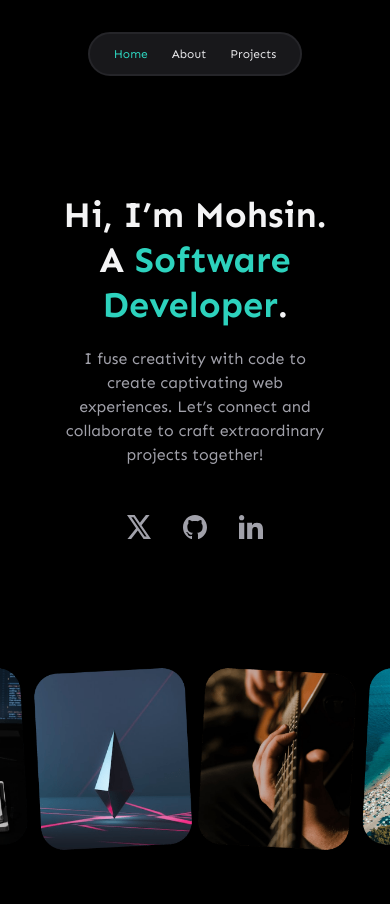
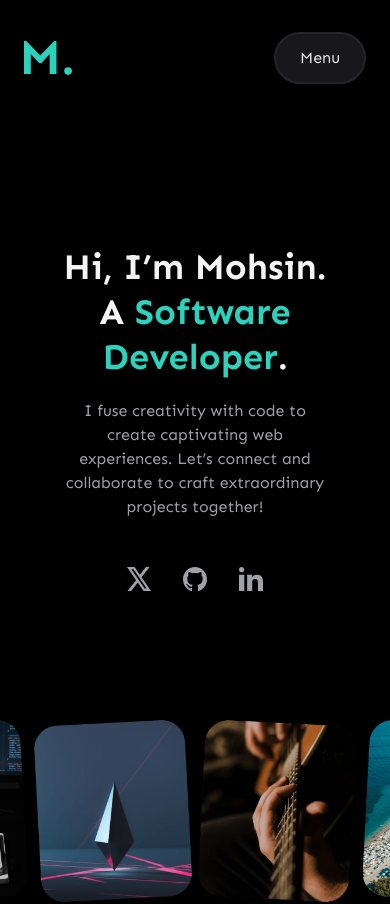
Before and after one commit to mohsin-khan07/Portfolio, a React (Vite) app: page / in a window 390 px wide. Shown: the top 904 px of the page. Built offline with nearby package versions, Linux system fonts and the light colour scheme.

Commit message:
mobile navigation improved

```diff
--- a/src/ui/AppLayout.jsx
+++ b/src/ui/AppLayout.jsx
@@ -2,22 +2,37 @@ import { Outlet } from "react-router-dom";
 import { useDarkMode } from "../contexts/DarkModeContext";
 import Header from "./Header";
 import Footer from "./Footer";
+import MobileHeader from "./MobileHeader";
+import { useState } from "react";
+import MobileNavigation from "./MobileNavigation";
 
 function AppLayout() {
+  const [mobNavIsOpen, setMobNavIsOpen] = useState(false);
+
   const { isDark } = useDarkMode();
 
   return (
     <div className={`${isDark === true ? "dark" : ""}`}>
-      <div
-        className={`bg-white text-grey3 transition-colors duration-200 dark:bg-black dark:text-grey6`}
-      >
-        <Header />
+      <main className="bg-white text-grey3 transition-all duration-200 dark:bg-black dark:text-grey6">
+        <div
+          onKeyDown={(e) => {
+            if (e.key === "Escape") setMobNavIsOpen(false);
+          }}
+          className="flex w-full items-center justify-center px-6 py-8 transition-all sm:px-10 md:px-10 xl:px-20"
+        >
+          <Header />
+          <MobileHeader isOpen={mobNavIsOpen} setIsOpen={setMobNavIsOpen} />
+          <MobileNavigation isOpen={mobNavIsOpen} setIsOpen={setMobNavIsOpen} />
+        </div>
 
-        <main>
+        <div
+          onClick={() => setMobNavIsOpen(false)}
+          className={mobNavIsOpen ? "blur transition-all" : ""}
+        >
           <Outlet />
-        </main>
-        <Footer />
-      </div>
+          <Footer />
+        </div>
+      </main>
     </div>
   );
 }
--- a/src/ui/Header.jsx
+++ b/src/ui/Header.jsx
@@ -1,34 +1,34 @@
 import { NavLink } from "react-router-dom";
+
+const navLinks = [
+  {
+    name: "Home",
+    to: "/",
+  },
+  {
+    name: "About",
+    to: "/about",
+  },
+  {
+    name: "Projects",
+    to: "/projects",
+  },
+];
 
 export default function Header() {
   return (
-    <section className="flex items-center justify-center px-6 py-8 sm:px-10 md:px-10 xl:px-20">
-      <ul className="fixed top-8 z-10 flex items-center justify-center gap-6 rounded-full border-2 border-grey8 bg-grey9 px-6 py-3 text-xs text-grey1 transition-colors duration-200 dark:border-grey2 dark:bg-grey1 dark:text-grey7 xs:gap-8 xs:px-8 xs:text-sm">
+    <ul className="fixed top-8 z-10 hidden items-center justify-center gap-6 rounded-full border-2 border-grey8 bg-grey9 px-6 py-3 text-xs text-grey1 transition-colors duration-200 dark:border-grey2 dark:bg-grey1 dark:text-grey7 xs:gap-8 xs:px-8 xs:text-sm md:flex">
+      {navLinks.map((link) => (
         <NavLink
-          to="/"
+          key={link.name}
+          to={link.to}
           className={({ isActive }) => [
             isActive ? "text-highlight" : "transition hover:text-highlight",
           ]}
         >
-          Home
+          {link.name}
         </NavLink>
-        <NavLink
-          to="/about"
-          className={({ isActive }) => [
-            isActive ? "text-highlight" : "transition hover:text-highlight",
-          ]}
-        >
-          About
-        </NavLink>
-        <NavLink
-          to="/projects"
-          className={({ isActive }) => [
-            isActive ? "text-highlight" : "transition hover:text-highlight",
-          ]}
-        >
-          Projects
-        </NavLink>
-      </ul>
-    </section>
+      ))}
+    </ul>
   );
 }
--- /dev/null
+++ b/src/ui/Logo.jsx
@@ -0,0 +1,9 @@
+import { Link } from "react-router-dom";
+
+export default function Logo() {
+  return (
+    <Link to="/">
+      <img src="logo.svg" alt="Mohsin Logo"></img>
+    </Link>
+  );
+}
--- /dev/null
+++ b/src/ui/MobileHeader.jsx
@@ -0,0 +1,19 @@
+import Logo from "./Logo";
+
+export default function MobileHeader({ isOpen, setIsOpen }) {
+  return (
+    <div
+      className={`${isOpen ? "blur" : ""} flex w-full items-center justify-between md:hidden`}
+    >
+      <div className="w-12">
+        <Logo />
+      </div>
+      <button
+        onClick={() => setIsOpen(true)}
+        className="rounded-full border-2 border-grey8 bg-grey9 px-6 py-3 text-grey1 transition-colors duration-200 dark:border-grey2 dark:bg-grey1 dark:text-grey7"
+      >
+        Menu
+      </button>
+    </div>
+  );
+}
--- /dev/null
+++ b/src/ui/MobileNavigation.jsx
@@ -0,0 +1,53 @@
+import { NavLink } from "react-router-dom";
+
+const navLinks = [
+  {
+    name: "Home",
+    to: "/",
+  },
+  {
+    name: "About",
+    to: "/about",
+  },
+  {
+    name: "Projects",
+    to: "/projects",
+  },
+];
+
+export default function MobileNavigation({ isOpen, setIsOpen }) {
+  const isLast = navLinks.length - 1;
+
+  return (
+    <main className={`${isOpen ? "" : "hidden"}`}>
+      <div className="fixed left-0 top-0 z-10 flex w-full items-center justify-center px-6 py-8">
+        <div className="flex w-full flex-col gap-8 rounded-3xl border-2 border-grey8 bg-grey9 p-6 transition-colors duration-200 dark:border-grey2 dark:bg-grey1 dark:text-grey7">
+          <div className="flex justify-between">
+            <h2 className="text-xl font-semibold">Navigation</h2>
+            <button onClick={() => setIsOpen(false)}>close</button>
+          </div>
+          <ul className="flex flex-col gap-4">
+            {navLinks.map((link, i) => (
+              <>
+                <NavLink
+                  key={link.name}
+                  to={link.to}
+                  className={({ isActive }) => [
+                    isActive
+                      ? "text-highlight"
+                      : "transition hover:text-highlight",
+                  ]}
+                >
+                  {link.name}
+                </NavLink>
+                {i === isLast || (
+                  <div className="border-b border-grey8 transition-colors dark:border-grey3"></div>
+                )}
+              </>
+            ))}
+          </ul>
+        </div>
+      </div>
+    </main>
+  );
+}
```
